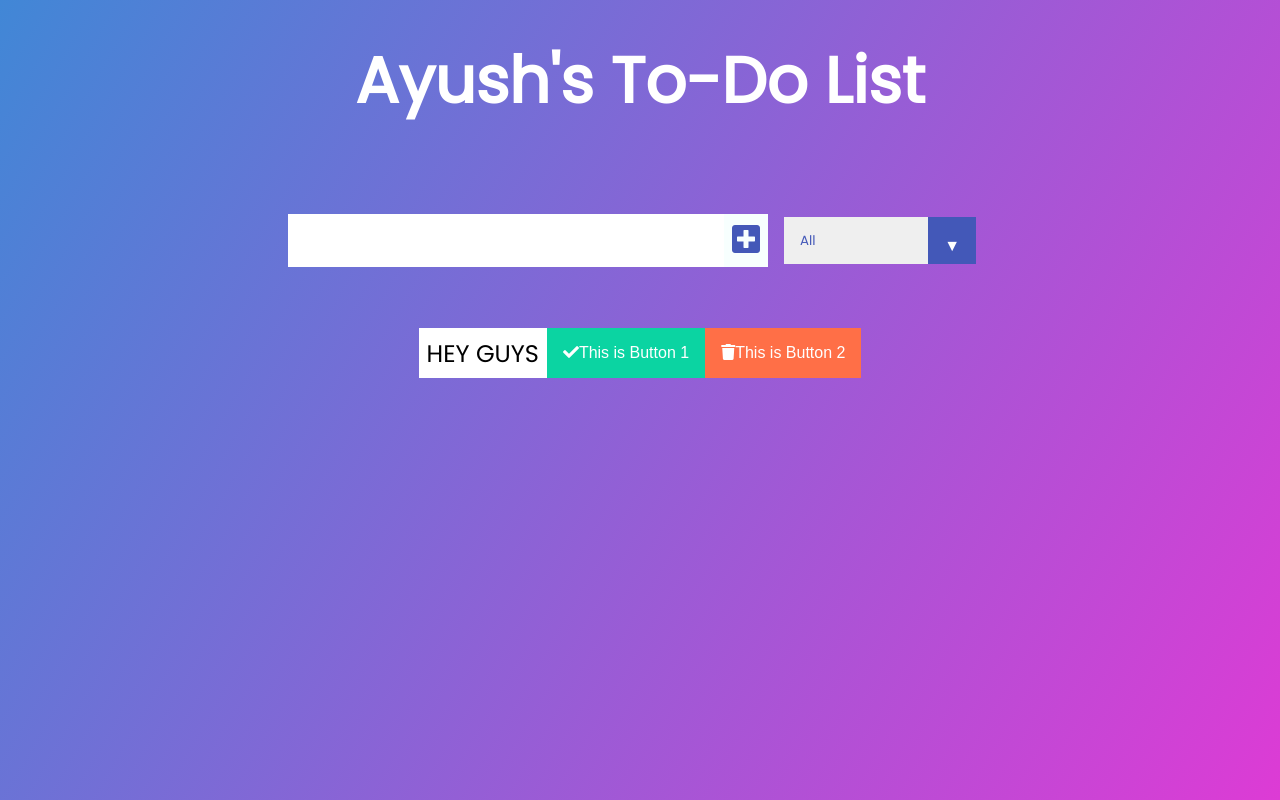
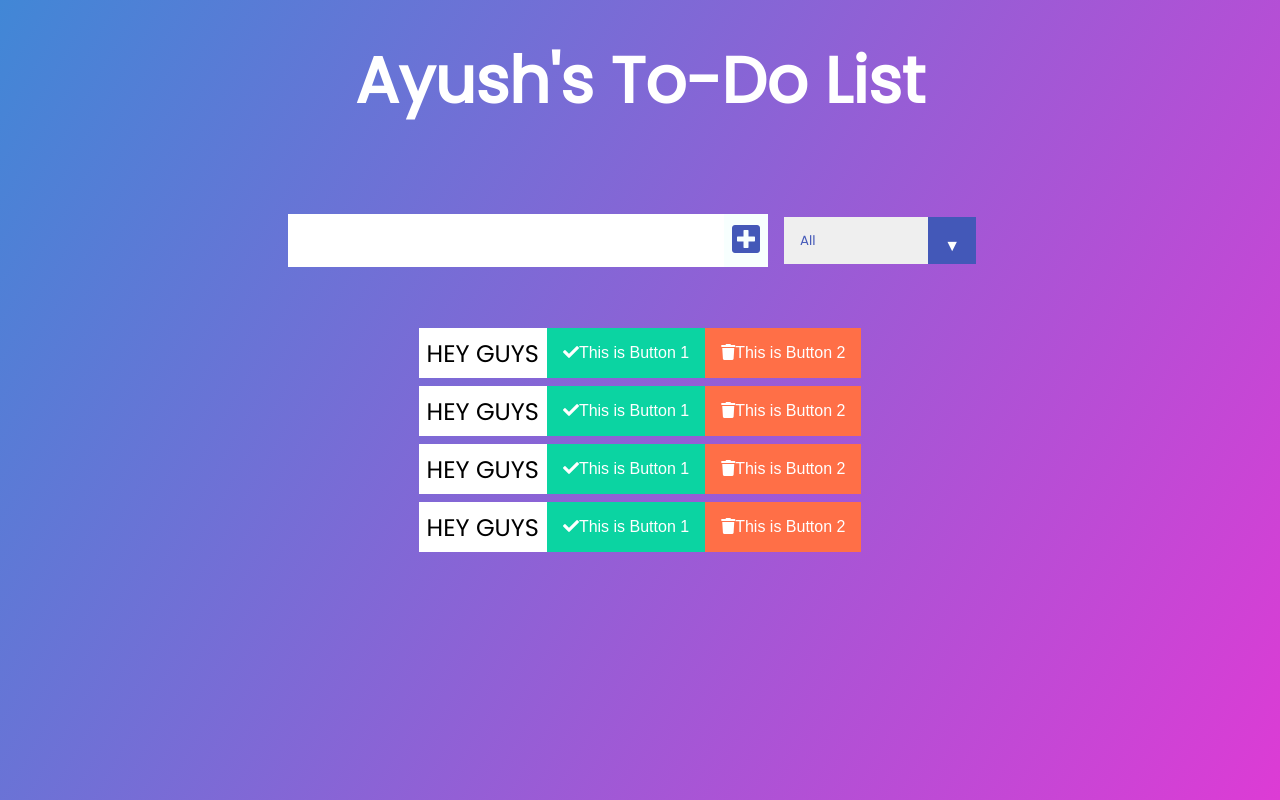
Before and after one commit to Ayush29Ayush/React-ToDo-App, a React (Create React App) app: page / in a window 1280 px wide. Built offline with nearby package versions, Linux system fonts and the light colour scheme.

Commit message:
Added Todo Component

```diff
--- a/src/components/TodoList.js
+++ b/src/components/TodoList.js
@@ -7,6 +7,9 @@ const TodoList = () => {
     <div className="todo-container">
       <ul className="todo-list">
         <Todo />
+        <Todo />
+        <Todo />
+        <Todo />
       </ul>
     </div>
   );
```
